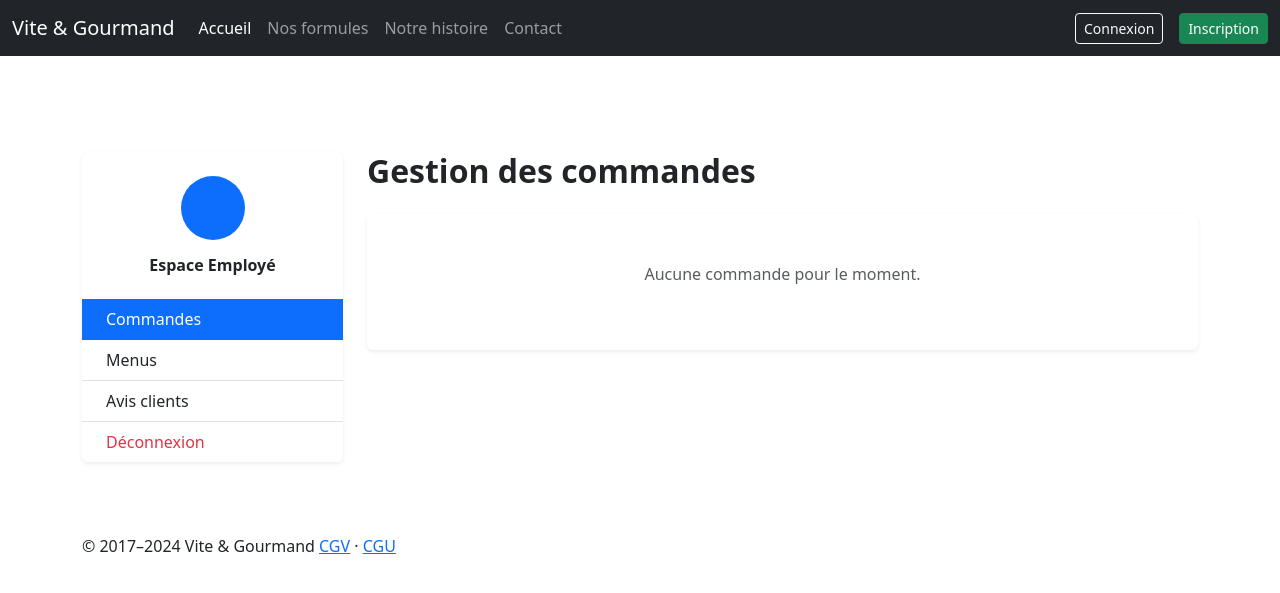
After one commit to biofa3/ecf-vg, a Symfony app: template templates/espace_employe/index.html.twig in a window 1280 px wide. The commit adds this page. Shown: the top 593 px of the page. Run offline with Twig, Linux system fonts and the light colour scheme; the template is opened without the code that fills it, so the values that code supplies are empty; some libraries are stand-ins or nearby versions.

Commit message:
feat: espace employé (commandes, menus, avis clients

```diff
--- a/templates/base.html.twig
+++ b/templates/base.html.twig
@@ -36,9 +36,26 @@
                         <a class="nav-link" href="#">Contact</a>
                     </li>
                 </ul>
-                <div class="speed-menu">
-                    <a href=""><i data-feather="user"></i></a>
-                    <a href=""><i data-feather="shopping-cart"></i></a>
+                <div class="d-flex align-items-center gap-3">
+                    {% if app.user %}
+                        {% if is_granted('ROLE_ADMIN') %}
+                            <a href="{{ path('app_espace_admin') }}" class="text-white text-decoration-none small">
+                                <i data-feather="user" style="width:18px"></i> {{ app.user.prenom }}
+                            </a>
+                        {% elseif is_granted('ROLE_EMPLOYE') %}
+                            <a href="{{ path('app_espace_employe') }}" class="text-white text-decoration-none small">
+                                <i data-feather="user" style="width:18px"></i> {{ app.user.prenom }}
+                            </a>
+                        {% else %}
+                            <a href="{{ path('app_espace_utilisateur') }}" class="text-white text-decoration-none small">
+                                <i data-feather="user" style="width:18px"></i> {{ app.user.prenom }}
+                            </a>
+                        {% endif %}
+                        <a href="{{ path('app_logout') }}" class="text-white-50 text-decoration-none small">Déconnexion</a>
+                    {% else %}
+                        <a href="{{ path('app_login') }}" class="btn btn-outline-light btn-sm">Connexion</a>
+                        <a href="{{ path('app_register') }}" class="btn btn-success btn-sm">Inscription</a>
+                    {% endif %}
                 </div>
             </div>
         </div>
--- /dev/null
+++ b/templates/espace_employe/index.html.twig
@@ -0,0 +1,89 @@
+{% extends 'base.html.twig' %}
+
+{% block title %}Espace Employé - Vite & Gourmand{% endblock %}
+
+{% block body %}
+<div class="container py-5">
+    <div class="row">
+        <div class="col-md-3 mb-4">
+            <div class="card border-0 shadow-sm">
+                <div class="card-body text-center py-4">
+                    <div class="bg-primary text-white rounded-circle d-inline-flex align-items-center justify-content-center mb-3" style="width:64px;height:64px;font-size:1.5rem;">
+                        <i data-feather="briefcase"></i>
+                    </div>
+                    <h6 class="fw-bold mb-0">Espace Employé</h6>
+                    <small class="text-muted">{{ app.user.prenom }} {{ app.user.nom }}</small>
+                </div>
+                <div class="list-group list-group-flush rounded-bottom">
+                    <a href="{{ path('app_espace_employe') }}" class="list-group-item list-group-item-action active">
+                        <i data-feather="list" class="me-2"></i> Commandes
+                    </a>
+                    <a href="{{ path('app_employe_menus') }}" class="list-group-item list-group-item-action">
+                        <i data-feather="book-open" class="me-2"></i> Menus
+                    </a>
+                    <a href="{{ path('app_employe_avis') }}" class="list-group-item list-group-item-action">
+                        <i data-feather="star" class="me-2"></i> Avis clients
+                    </a>
+                    <a href="{{ path('app_logout') }}" class="list-group-item list-group-item-action text-danger">
+                        <i data-feather="log-out" class="me-2"></i> Déconnexion
+                    </a>
+                </div>
+            </div>
+        </div>
+
+        <div class="col-md-9">
+            {% for message in app.flashes('success') %}
+                <div class="alert alert-success">{{ message }}</div>
+            {% endfor %}
+
+            <h2 class="fw-bold mb-4">Gestion des commandes</h2>
+
+            {% if commandes is empty %}
+                <div class="card border-0 shadow-sm text-center py-5">
+                    <p class="text-muted">Aucune commande pour le moment.</p>
+                </div>
+            {% else %}
+                <div class="card border-0 shadow-sm">
+                    <div class="table-responsive">
+                        <table class="table table-hover mb-0">
+                            <thead class="table-light">
+                                <tr>
+                                    <th>N° Commande</th>
+                                    <th>Client</th>
+                                    <th>Menu</th>
+                                    <th>Date prestation</th>
+                                    <th>Ville</th>
+                                    <th>Total</th>
+                                    <th>Statut</th>
+                                </tr>
+                            </thead>
+                            <tbody>
+                                {% for commande in commandes %}
+                                <tr>
+                                    <td><small class="text-muted">{{ commande.numeroCommande }}</small></td>
+                                    <td>{{ commande.utilisateur.prenom }} {{ commande.utilisateur.nom }}</td>
+                                    <td>{{ commande.menu.titre }}</td>
+                                    <td>{{ commande.datePrestation|date('d/m/Y') }}</td>
+                                    <td>{{ commande.ville }}</td>
+                                    <td>{{ (commande.prixMenu + commande.prixLivraison)|number_format(2, ',', ' ') }} €</td>
+                                    <td>
+                                        <form method="post" action="{{ path('app_employe_statut', {id: commande.id}) }}" class="d-flex gap-1">
+                                            <select name="statut" class="form-select form-select-sm" style="width:auto">
+                                                {% for s in ['en attente', 'confirmée', 'en préparation', 'livrée', 'annulée'] %}
+                                                    <option value="{{ s }}" {% if commande.statut == s %}selected{% endif %}>{{ s }}</option>
+                                                {% endfor %}
+                                            </select>
+                                            <button type="submit" class="btn btn-sm btn-primary">OK</button>
+                                        </form>
+                                    </td>
+                                </tr>
+                                {% endfor %}
+                            </tbody>
+                        </table>
+                    </div>
+                </div>
+            {% endif %}
+        </div>
+    </div>
+</div>
+{% endblock %}
```
Also changed, not shown: src/Controller/EspaceEmployeController.php (added, +95 -0 lines), templates/espace_employe/avis.html.twig (added, +81 -0 lines), templates/espace_employe/menus.html.twig (added, +69 -0 lines).
